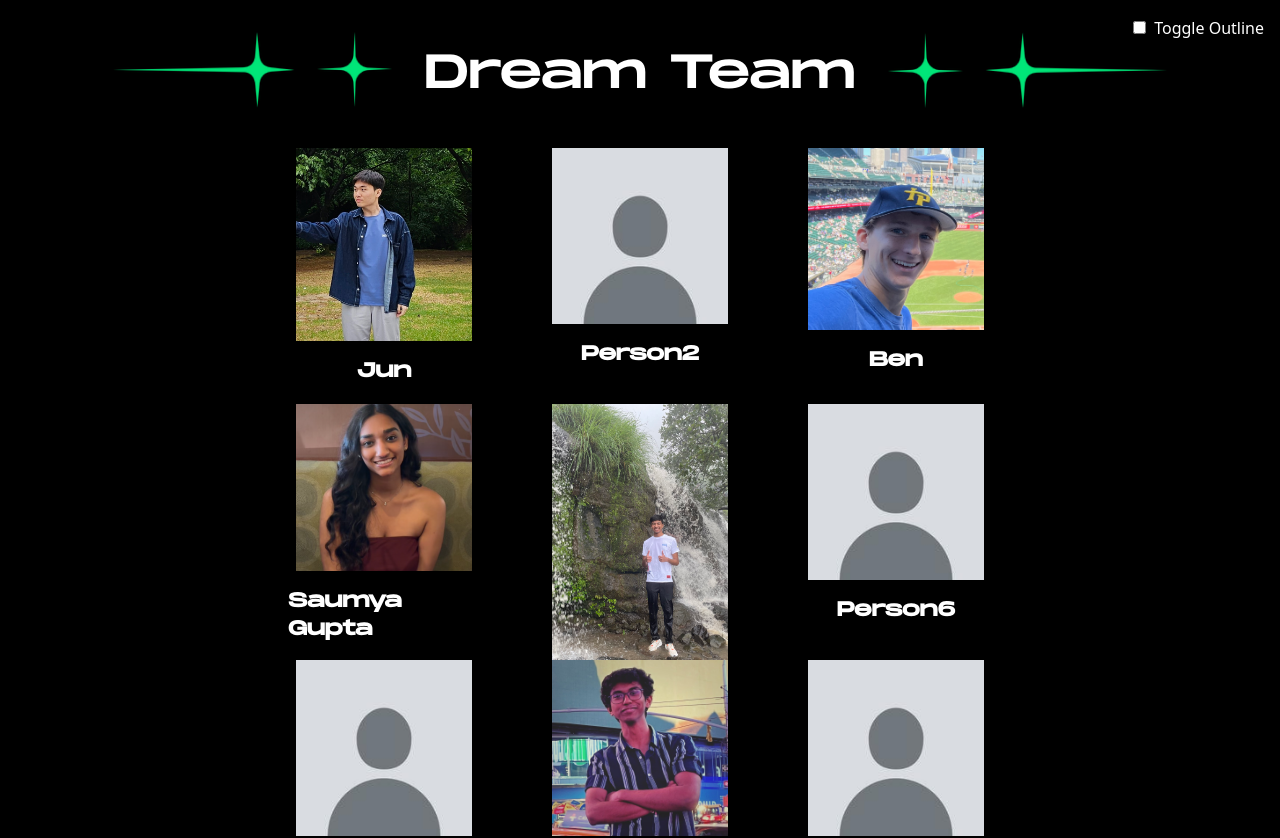
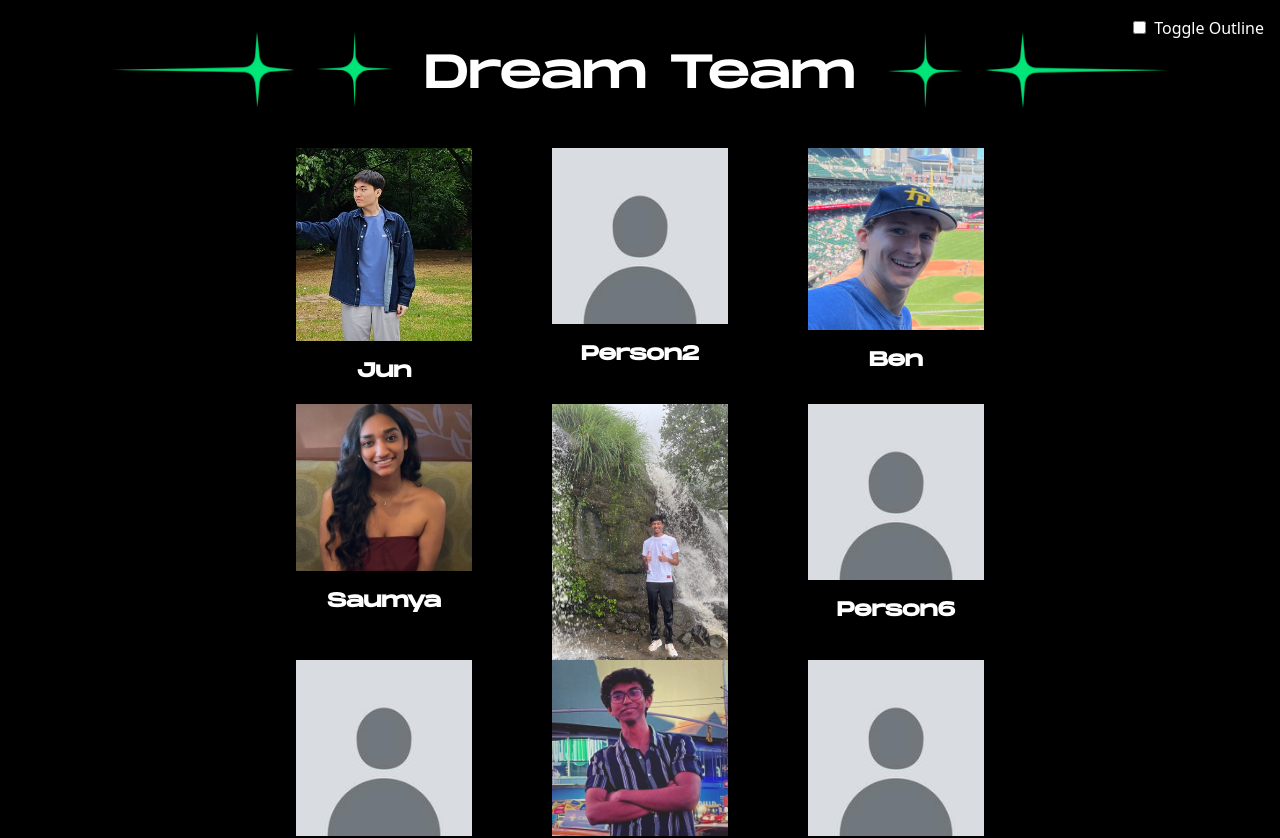
Before and after one commit to youngjun-yoo16/workshop-vite, a React (Vite) app: page / in a window 1280 px wide. Shown: the top 838 px of the page. Built offline with nearby package versions, Linux system fonts and the light colour scheme.

Commit message:
Renamed pages

```diff
--- a/src/Home.jsx
+++ b/src/Home.jsx
@@ -11,7 +11,7 @@ export default function Home() {
     { name: "Jun", imageSrc: "/junpic.jpg" },
     { name: "Person2", imageSrc: "/defaultpfp.jpg" },
     { name: "Ben", imageSrc: "/benpic.jpeg" },
-    { name: "Saumya Gupta", imageSrc: "/saumya.png" },
+    { name: "Saumya", imageSrc: "/saumya.png" },
     { name: "Pratham", imageSrc: "/pratham_pic.jpg" },
     { name: "Person6", imageSrc: "/defaultpfp.jpg" },
     { name: "Person7", imageSrc: "/defaultpfp.jpg" },
--- a/src/main.jsx
+++ b/src/main.jsx
@@ -3,14 +3,14 @@ import { createRoot } from 'react-dom/client'
 import { BrowserRouter as Router, Route, Routes } from 'react-router-dom'
 import { useParams } from "react-router-dom";
 import DemoPage from './pages/demoPage.jsx'
-import BenPage from './pages/benPage.jsx';
+import BenPage from './pages/BenPage.jsx';
 import JunPage from './pages/JunPage.jsx';
 import PrathamPage from './pages/prathamPage.jsx';
-import SaumyaPage from './pages/saumyaPage.jsx'
+import SaumyaPage from './pages/SaumyaPage.jsx'
 import './index.css'
 import Home from './Home.jsx'
 import Example from './pages/example.jsx';
-import MyPage from './pages/myPage.jsx';
+import PartthPage from './pages/PartthPage.jsx';
 
 
 createRoot(document.getElementById('root')).render(
@@ -41,7 +41,7 @@ function ProfileRouter() {
       return <DemoPage />;
     case "Ben":
       return <BenPage />;
-    case "Saumya Gupta":
+    case "Saumya":
       return <SaumyaPage />;
     case "Pratham":
       return <PrathamPage />;
@@ -50,7 +50,7 @@ function ProfileRouter() {
     case "Person7":
       return <DemoPage />;
     case "Partth":
-        return <MyPage/>;
+        return <PartthPage/>;
     case "Person9":
       return <DemoPage />;
     case "Person10":
--- a/src/pages/myPage.jsx
+++ b/src/pages/PartthPage.jsx
@@ -2,7 +2,7 @@ import React, { useState } from "react";
 import { Link } from "react-router-dom"; // Import Link for navigation
 import { FaInstagram, FaLinkedin, FaGithubSquare } from "react-icons/fa";
 
-export default function MyPage() {
+export default function PartthPage() {
   const [isHovered, setIsHovered] = useState(false);
   const [showOutline, setShowOutline] = useState(false);
 
--- a/src/pages/saumyaPage.jsx
+++ b/src/pages/saumyaPage.jsx
@@ -2,7 +2,7 @@ import React, { useState } from "react";
 import { Link } from "react-router-dom"; // Import Link for navigation
 import { FaInstagram, FaLinkedin, FaGithubSquare } from "react-icons/fa";
 
-export default function DemoPage() {
+export default function SaumyaPage() {
   const [isHovered, setIsHovered] = useState(false);
   const [showOutline, setShowOutline] = useState(false);
 
```
